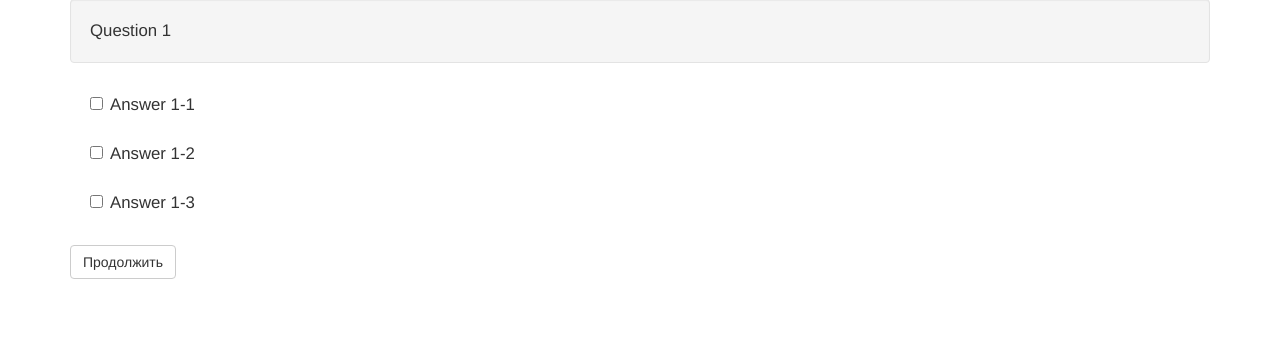
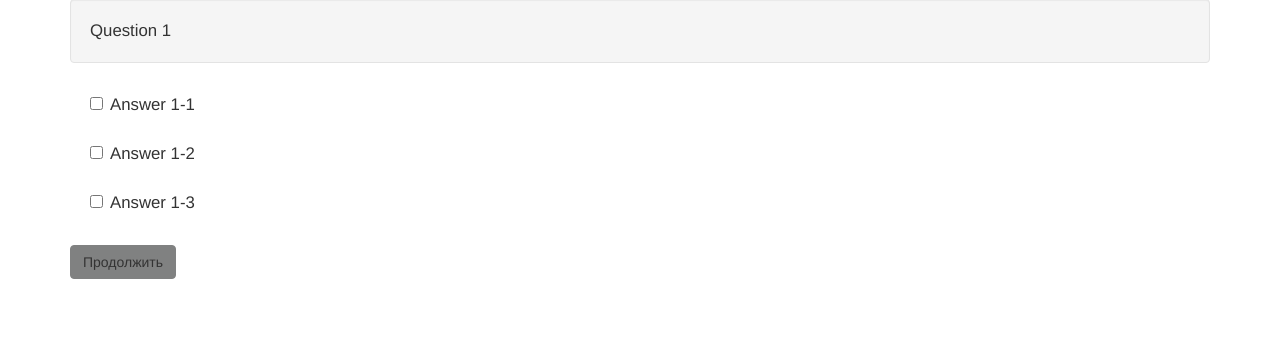
Before and after one commit to SrgyPetrov/test.testing_service, a Django app: page /quiz/1/ in a window 1280 px wide. Shown: the part 246-591 px from the top of the page. Run offline with Django 3.2, Linux system fonts and the light colour scheme; the visitor is signed in with stand-in values (Sample User, id 1); data comes from the database, SQL or seed files in the repository; some libraries are stand-ins or nearby versions.

Commit message:
Fix button style on question page

```diff
--- a/core/static/style.css
+++ b/core/static/style.css
@@ -53,7 +53,8 @@
 	background-color: #FAFAFA;
 }
 
-.quizzes .panel-completed .btn-default {
+.quizzes .panel-completed .btn-default,
+.form-answers .btn-default  {
 	background-color: #808181;
 	background-image: none;
 	border: 1px solid #808181;
```
